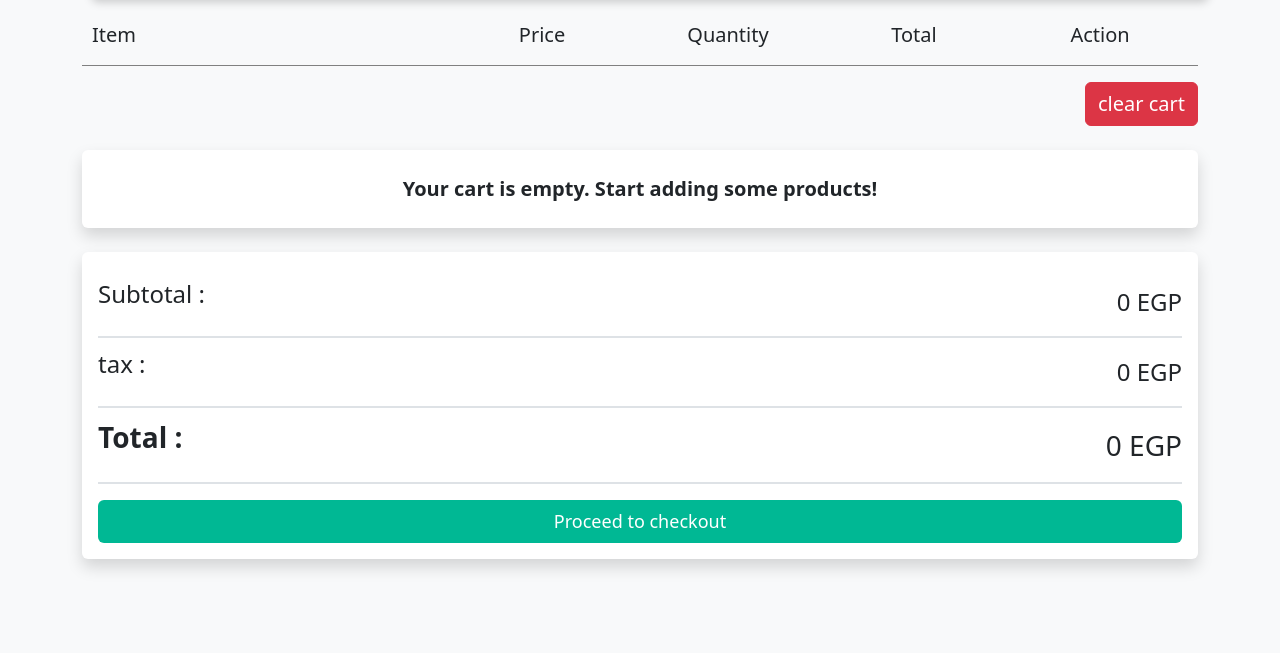
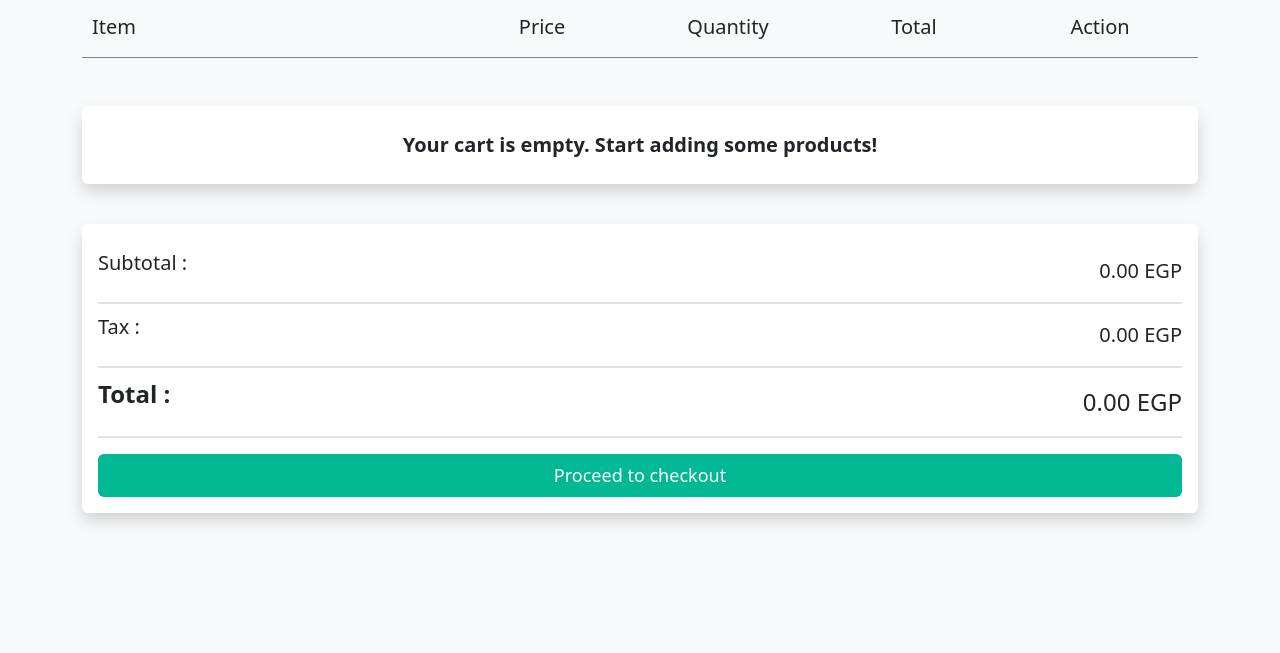
Before and after one commit to Maro282/cart-page, a plain HTML site: page cartPage.html in a window 1280 px wide. Shown: the part 147-800 px from the top of the page. Drawn offline with Linux system fonts and the light colour scheme.

Commit message:
update cart page and adding displayclearcart button function

```diff
--- a/cartPage.html
+++ b/cartPage.html
@@ -12,9 +12,9 @@
     <link href="./css/style.css" rel="stylesheet" />
   </head>
   <body class="cart-page-body">
-    <div class="container d-flex flex-column row-gap- my-5">
+    <div class="container d-flex flex-column row-gap-3 my-5">
       <header>
-        <h1 class="cart-header my-3 text-center p-3">
+        <h1 class="cart-header text-center p-3">
           Your Cart <span class="total-number-of-items"></span>
           items
         </h1>
@@ -32,13 +32,16 @@
         <div class="item-total col-3"><h5 class="text-center">Action</h5></div>
       </div>
 
-      <div style="width: fit-content" class="ms-auto my-3">
-        <button class="btn btn-danger fs-5" id="clear-cart">clear cart</button>
+      <div style="width: fit-content" class="ms-auto">
+        <button class="btn btn-danger fs-5 d-none" id="clear-cart">
+          clear cart
+        </button>
       </div>
 
-      <div class="cart-items mt-2 bg-white shadow rounded-2">
+      <div class="cart-items bg-white shadow rounded-2">
         <!-- Items will be added here -->
       </div>
+
       <!-- Message appears when Cart is empty -->
       <div
         class="p-4 fw-semibold fs-5 bg-white shadow rounded-2"
@@ -53,22 +56,22 @@
         <div
           class="d-flex justify-content-between align-items-center py-2 border-2 border-bottom"
         >
-          <p class="fs-4">Subtotal :</p>
-          <span class="subtotal fs-4"> 0 EGP </span>
+          <p class="fs-5">Subtotal :</p>
+          <span class="subtotal fs-5"> 0 EGP </span>
         </div>
 
         <div
           class="d-flex justify-content-between align-items-center py-2 border-2 border-bottom"
         >
-          <p class="fs-4">tax :</p>
-          <span class="tax fs-4"> 0 EGP </span>
+          <p class="fs-5">Tax :</p>
+          <span class="tax fs-5"> 0 EGP </span>
         </div>
 
         <div
           class="d-flex justify-content-between align-items-center py-2 border-2 border-bottom"
         >
-          <p class="fs-3 fw-semibold">Total :</p>
-          <span class="total fs-3"> 0 EGP </span>
+          <p class="fs-4 fw-semibold">Total :</p>
+          <span class="total fs-4"> 0 EGP </span>
         </div>
 
         <button class="btn btn-success w-100 mt-3 py-2">
--- a/js/main.js
+++ b/js/main.js
@@ -13,6 +13,7 @@ function displayCartData() {
     cartEmpty.classList.add("d-block");
     cartEmpty.classList.remove("d-none");
     cartItems.innerHTML = "";
+    displayClearCartBtn();
     return;
   }
 
@@ -106,6 +107,7 @@ function clearCart() {
   localStorage.removeItem("cart");
   displayCartData();
   updateSummary();
+  displayClearCartBtn();
 }
 
 // Save cart in localstorage
@@ -148,10 +150,10 @@ function updateQuantity(productId, newQuantity) {
 //update summary
 function updateSummary() {
   const cart = getDataFromLocalStorage();
+  const subtotal = document.querySelector(".subtotal");
+  const tax = document.querySelector(".tax");
+  const total = document.querySelector(".total");
   if (cart.length != 0) {
-    const subtotal = document.querySelector(".subtotal");
-    const tax = document.querySelector(".tax");
-    const total = document.querySelector(".total");
     const subtotalResult = cart.reduce((sum, p) => {
       return (sum += p.price * p.quantity);
     }, 0);
@@ -160,15 +162,29 @@ function updateSummary() {
     subtotal.innerHTML = `${subtotalResult} EGP`;
     tax.innerHTML = `${taxResult} EGP`;
     total.innerHTML = `${totalResult} EGP`;
+  } else {
+    subtotal.innerHTML = `0.00 EGP`;
+    tax.innerHTML = `0.00 EGP`;
+    total.innerHTML = `0.00 EGP`;
   }
 }
 
 // =========== Handle events =================
 window.addEventListener("DOMContentLoaded", () => {
   displayCartData();
+  displayClearCartBtn();
   updateSummary();
 });
 
 clearCartBtn.addEventListener("click", () => {
   clearCart();
 });
+
+function displayClearCartBtn() {
+  const cart = getDataFromLocalStorage();
+  if (cart.length == 0) {
+    clearCartBtn.classList.add("d-none");
+  } else {
+    clearCartBtn.classList.remove("d-none");
+  }
+}
```
